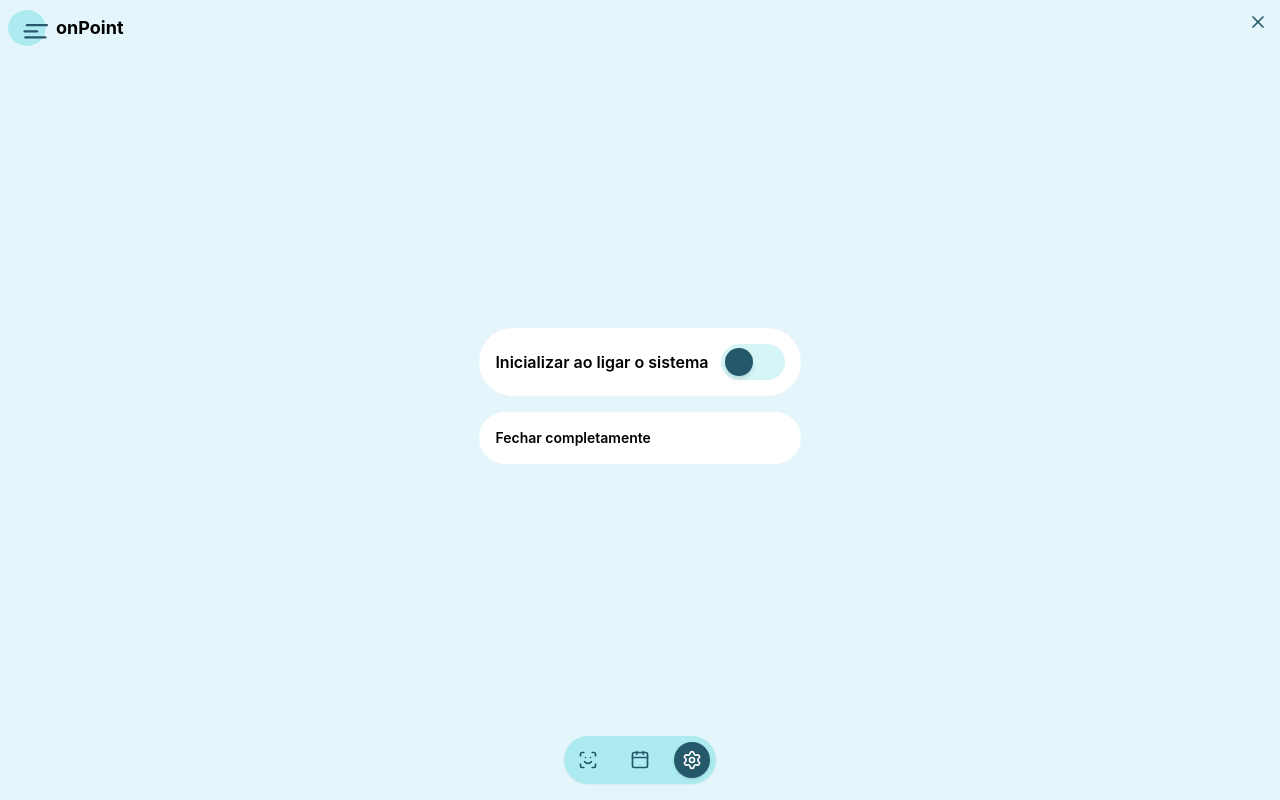
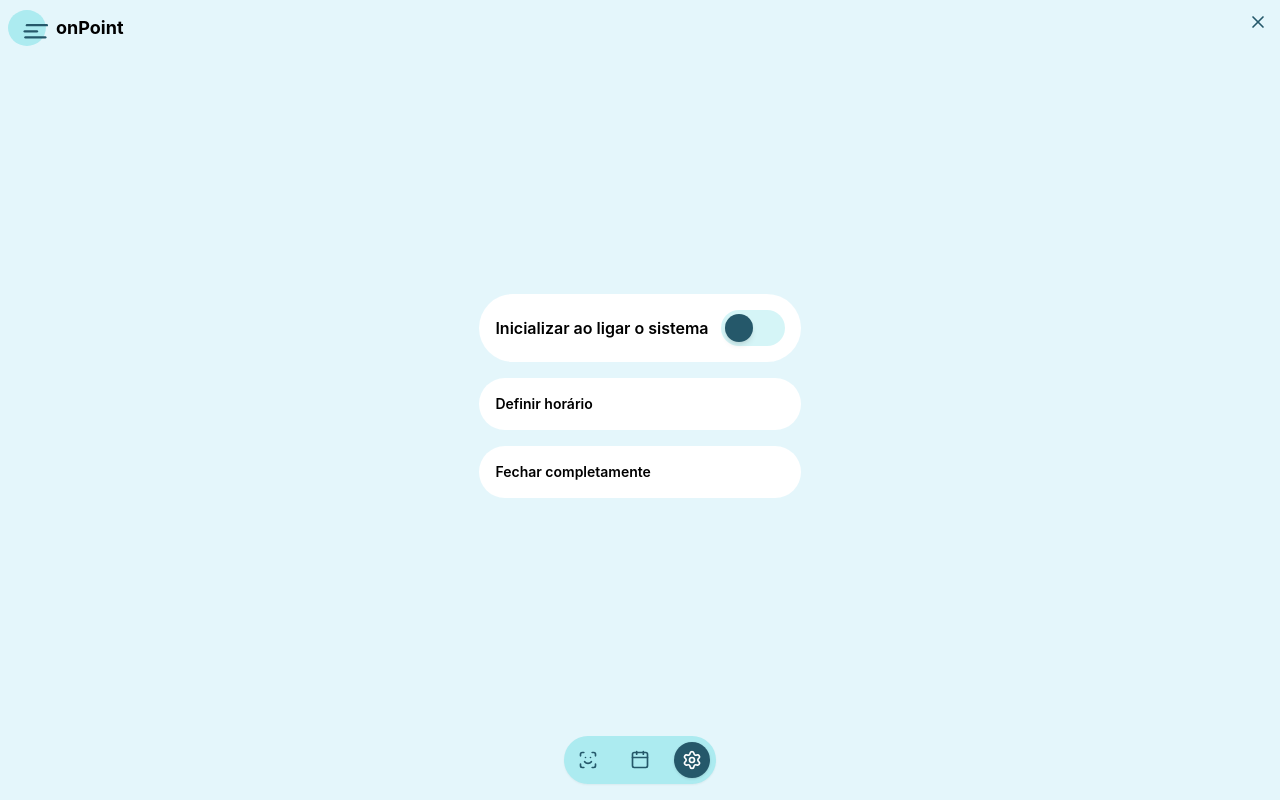
Before and after one commit to isaacmachado-dev/app.onpoint, a React (Vite) app: page / in a window 1280 px wide. Both pictures are taken after a click on the button 692 px from the left and 760 px from the top of the page. Built offline with nearby package versions, Linux system fonts and the light colour scheme.

Commit message:
feat: adjusting first view of config and window

```diff
--- a/src-tauri/capabilities/default.json
+++ b/src-tauri/capabilities/default.json
@@ -6,6 +6,8 @@
   "permissions": [
     "core:default",
     "opener:default",
-    "core:window:allow-hide"
+    "core:window:allow-hide",
+    "core:window:allow-close"
+
   ]
 }
--- a/src/components/Configuration.tsx
+++ b/src/components/Configuration.tsx
@@ -1,8 +1,19 @@
+import { getCurrentWindow } from "@tauri-apps/api/window";
 import { useState } from "react";
 import { ToggleCard } from "./ToggleCard";
 
 export default function ConfigurationComponent() {
     const [ativo, setAtivo] = useState(false);
+
+    const fecharJanela = async () => {
+        try {
+        const appWindow = getCurrentWindow();
+        // hide() esconde a janela mas mantém o relógio rodando no sistema
+        await appWindow.close();
+        } catch (error) {
+        console.error("Failed to hide window:", error);
+        }
+    };
 
     return (
 
@@ -19,9 +30,13 @@ export default function ConfigurationComponent() {
                     </div>
                 </div>
 
-                <div className="bg-white rounded-full p-4 font-semibold text-sm w-full justify-between flex flex-row">
-                    <h3>Fechar completamente</h3>
-                </div>
+                <button className="bg-white rounded-full p-4 font-semibold text-sm w-full justify-between flex flex-row" onClick={0}>
+                    <h3 className="text-black">Definir horário</h3>
+                </button>
+
+                <button className="bg-white rounded-full p-4 font-semibold text-sm w-full justify-between flex flex-row" onClick={fecharJanela}>
+                    <h3 className="text-black">Fechar completamente</h3>
+                </button>
 
             </div>
         </>
```
